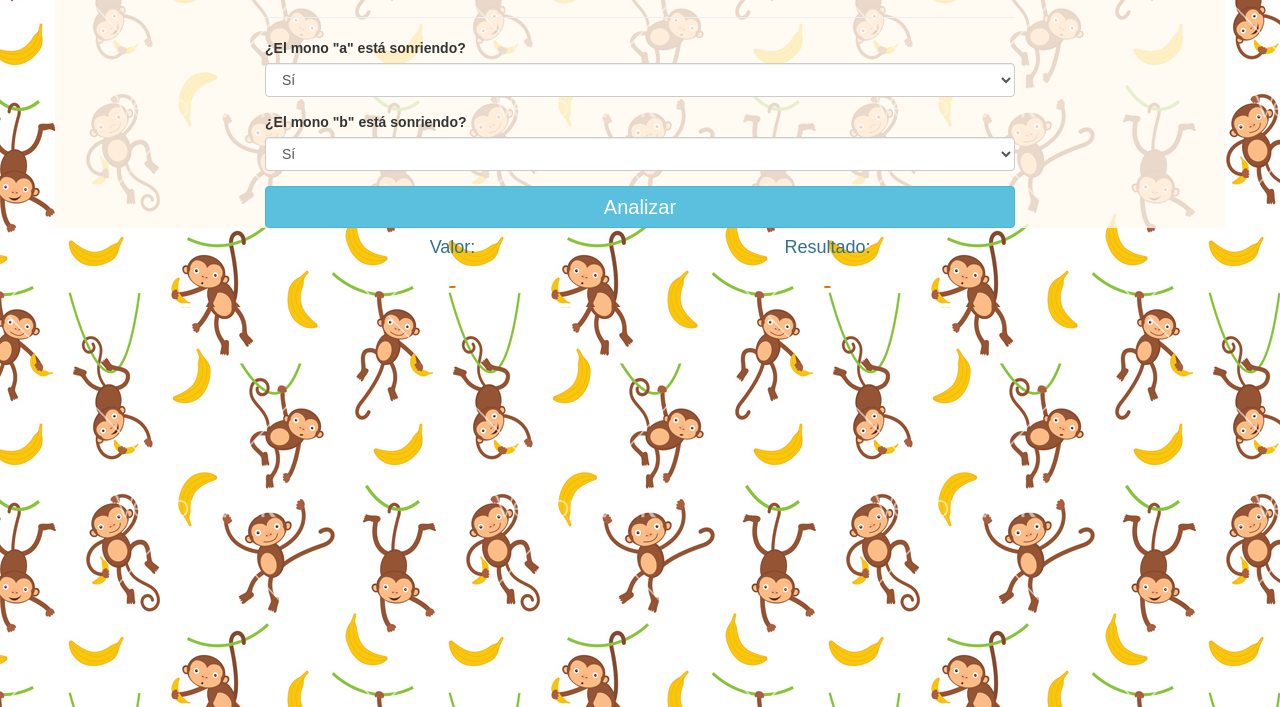
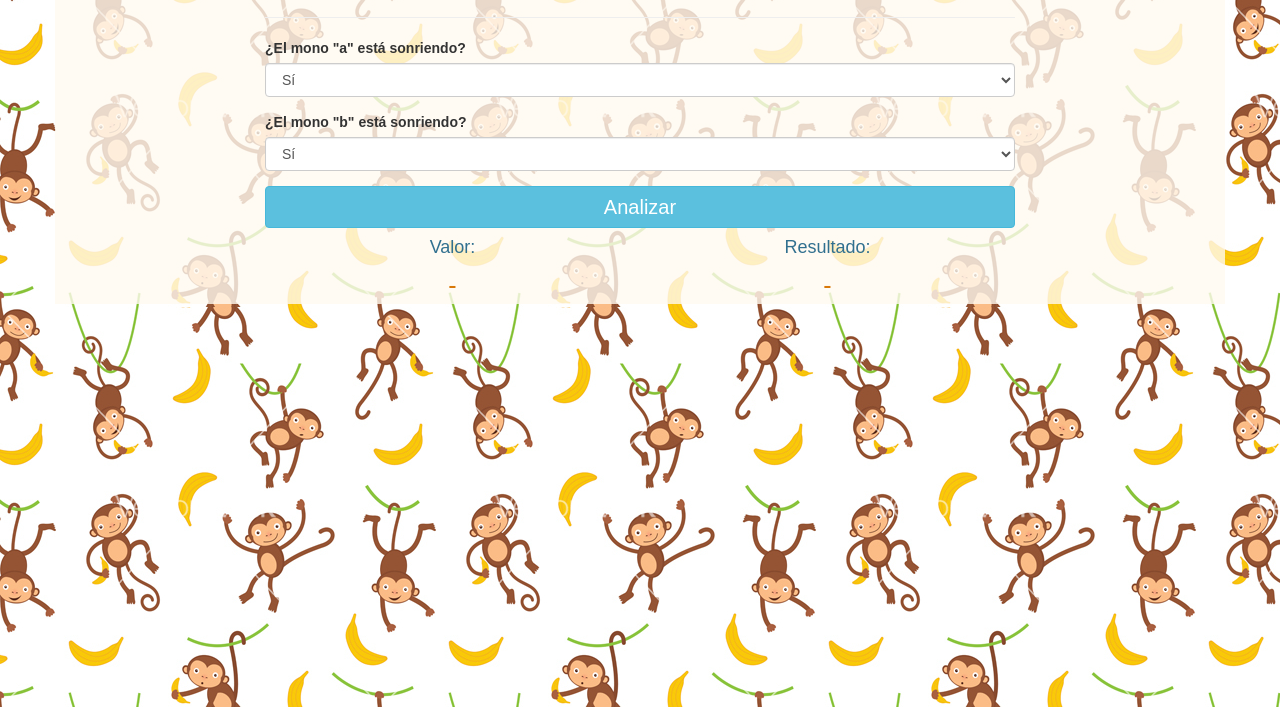
Before and after one commit to marialvarez/Ejercicio-Monkey-Problem, a plain HTML site: page index.html in a window 1280 px wide. Shown: the part 93-800 px from the top of the page. Drawn offline with nearby package versions, Linux system fonts and the light colour scheme; a web font is replaced by a local one.

Commit message:
mejorado

```diff
--- a/index.html
+++ b/index.html
@@ -37,7 +37,7 @@
                 <button onclick="calcular()" class="btn btn-info btn-block" style="color:#fff;font-size:20px;">Analizar</button>
 			</div>
         </div>
-        <div class="row opacor">
+        <div class="row opaco">
             <div class="col-md-8 col-md-offset-2">
                 <div class="col-md-6">
                     <h4 class="text-center text-info">Valor:</h4>
```
